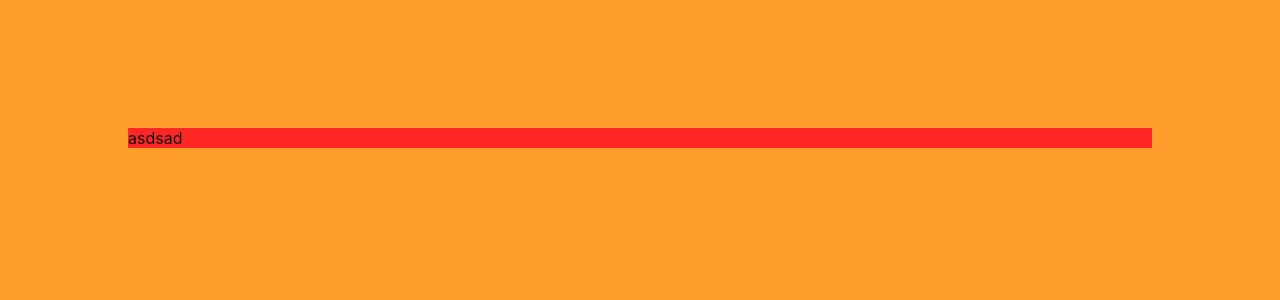
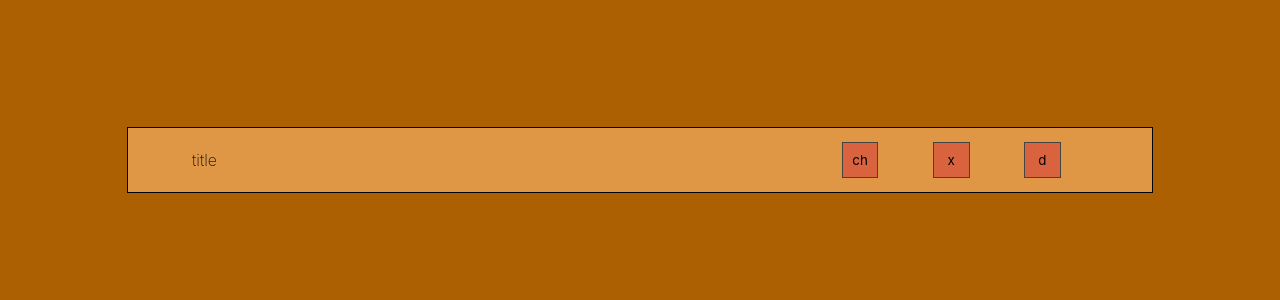
Before and after one commit to brtkev/todo-app, a React app: page / in a window 1280 px wide. Shown: the top 300 px of the page. Built offline with nearby package versions, Linux system fonts and the light colour scheme.

Commit message:
Task dropdown animation

```diff
--- /dev/null
+++ b/src/components/task.js
@@ -0,0 +1,47 @@
+import styles from '../styles/task.module.css'
+import { useEffect, useState } from 'react';
+
+
+export default function Task() {
+
+    const [descriptionHeight, setDescriptionHeight] = useState(0);
+    useEffect(() => {
+        const description = document.getElementsByClassName(styles.container)[0]
+        setDescriptionHeight(description.offsetHeight)
+        description.style.height = window.innerWidth * 0.05 + "px";
+    }, [])
+
+    const downClick = (ev) => {
+        const description = ev.target.parentNode.parentNode.parentNode;
+        if (description.offsetHeight === descriptionHeight){
+            description.style.height = window.innerWidth * 0.05 + "px";
+        }else{
+            description.style.height = descriptionHeight + 'px';
+        }
+    }
+
+  return(
+    <div className={styles.container}>
+        <div className={styles.titleBox} >
+            <h3 className={styles.title} >title</h3>
+
+            <div>
+                <TaskButton>ch</TaskButton>
+                <TaskButton>x</TaskButton>
+                <TaskButton onClick={downClick} >d</TaskButton>
+            </div>
+        </div>
+
+        <div className={styles.description} >
+            Lorem, ipsum dolor sit amet consectetur adipisicing elit. Eligendi sapiente, debitis accusantium molestias dicta harum. Incidunt expedita at, cupiditate corporis magnam dolore reprehenderit delectus consectetur quis, porro, itaque nesciunt laudantium?
+        </div>
+    </div>
+    );
+};
+
+const TaskButton = (props) => {
+
+    return(
+        <button className={styles.button} {...props} >{props.children}</button>
+    );
+}
--- a/src/components/todo.js
+++ b/src/components/todo.js
@@ -1,10 +1,10 @@
 import styles from '../styles/todo.module.css';
-
+import Task from './task';
 export default function Todo(){
 
     return(
         <div className={styles.container}>
-            asdsad
+           <Task />
         </div>
     )
 }
--- a/src/styles.css
+++ b/src/styles.css
@@ -11,6 +11,5 @@ body{
   min-height: 100vh;
   margin: 0;
 
-
-  --backgroundColor : #ff9d2c
+  --backgroundColor : #ad6001;
 }
--- a/src/styles/App.module.css
+++ b/src/styles/App.module.css
@@ -1,8 +1,8 @@
 .container {
   color: #111;
   background: var(--backgroundColor);
-  min-width: 100vw;
-  max-width: 100vw;
+  min-width: 100%;
+  max-width: 100%;
   min-height: 100vh;
 
   padding: 10%;
--- /dev/null
+++ b/src/styles/task.module.css
@@ -0,0 +1,37 @@
+.container{
+    overflow-y: hidden;
+    background: rgb(223, 151, 70);
+
+    padding: 0 5vw;
+    transition: height .5s linear;
+}
+
+.container.close{
+    height: 5vw;
+}
+
+.titleBox{
+    height: 5vw;
+    display: flex;
+    justify-content: space-between;
+    align-items: center;
+}
+
+.title{
+    font-size: 16px;
+    font-weight: 200;
+}
+
+.button{
+    outline: none;
+    background: rgb(218, 99, 63);
+    border: 1px solid #444;
+
+    width: calc(1.5rem + 1vw);
+    height: calc(1.5rem + 1vw);
+    margin: 0 calc(.5rem + 1.5vw);
+}
+
+.description{
+    padding: 2.5vw 0;
+}
--- a/src/styles/todo.module.css
+++ b/src/styles/todo.module.css
@@ -2,5 +2,5 @@
 .container{
     height: 100%;
     width: 100%;
-    background: #ff2626
+    outline: 1px solid black;
 }
```
